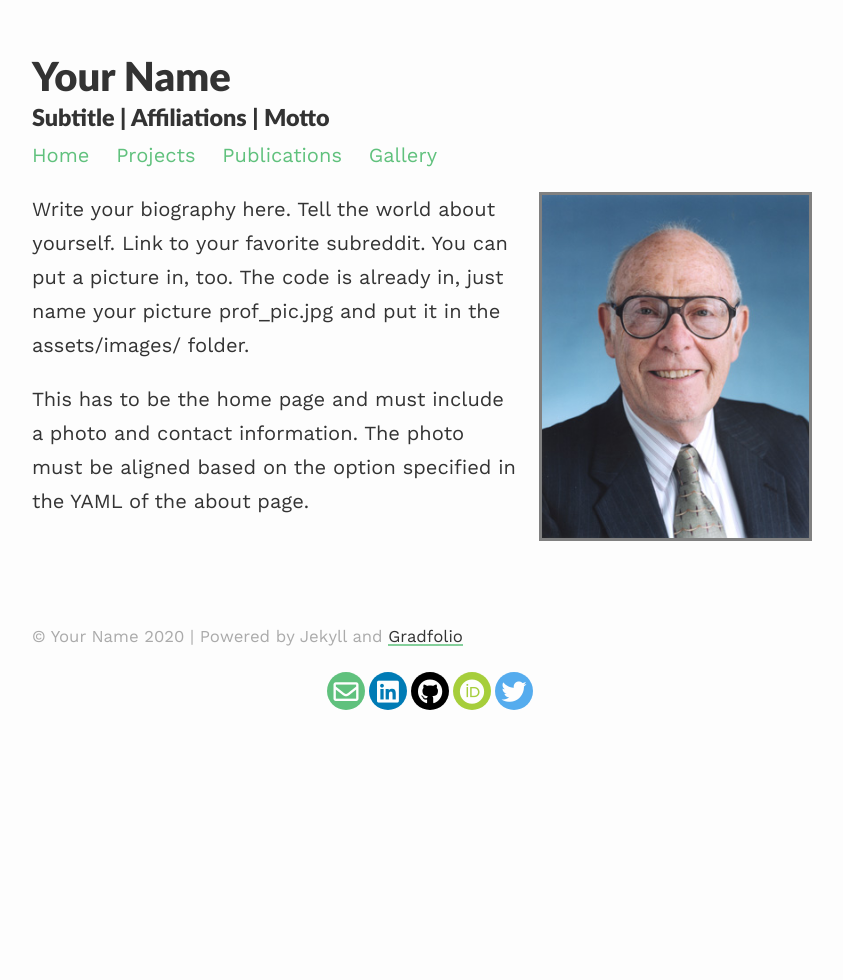
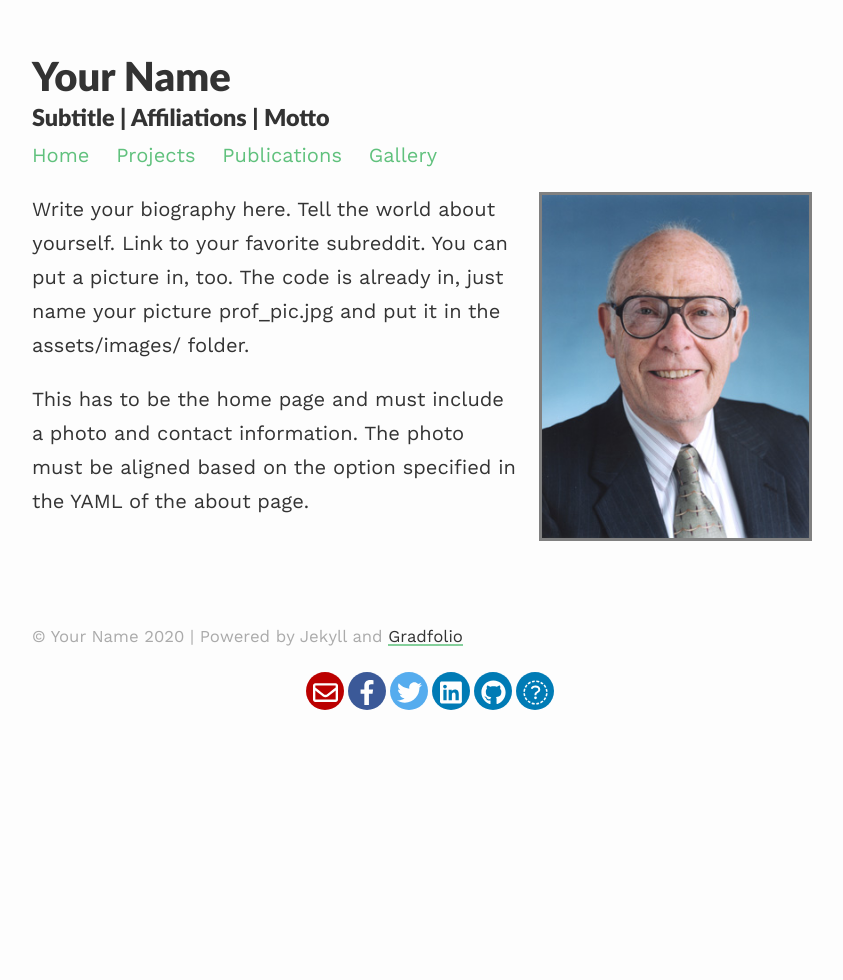
Before and after one commit to jitinnair1/gradfolio, a Jekyll site: the page built from index.md, in a window 1280 px wide. Shown: the whole page, without its empty margins (208-1051 px from the left). Built offline with Jekyll 4.4.1, drawn with Linux system fonts in a browser that asks for light colours; nearby versions of some CDN libraries; a style sheet for code colours, icons or effects is not loaded.

Commit message:
updated social media links

```diff
--- a/_config.yml
+++ b/_config.yml
@@ -4,13 +4,13 @@
 description: subtitle | affiliations | motto
 
 baseurl: # name of the repository
-email: jitin.s.nair@gmail.com
+email: your@email.com
 
-# Social media links in footer
-facebook:
+# Social media links
+facebook: nifft.baklol
 twitter: jitinnair1
 linkedin: jitinnair1
-github: jitinnair1
+githib: jitinnair1
 researchgate:
 orcid: 0000-0001-7004-9377
 
--- a/_includes/social-footer.html
+++ b/_includes/social-footer.html
@@ -1,3 +1,10 @@
+<script defer src="https://use.fontawesome.com/releases/v5.0.13/js/all.js"
+integrity="sha384-xymdQtn1n3lH2wcu0qhcdaOpQwyoarkgLVxC/wZ5q7h9gHtxICrpcaSUfygqZGOe"
+crossorigin="anonymous"></script>
+
+<link rel="stylesheet" href="https://cdn.rawgit.com/jpswalsh/academicons/master/css/academicons.min.css">
+
+
 <div class="rounded-social-buttons">
 
 {%- if site.email -%}
@@ -5,6 +12,24 @@
 class="social-button email" itemprop="email"
 href="mailto:{{ site.email }}" target="_blank">
 <i class="far fa-envelope"></i>
+</a>
+{%- endif -%}
+
+{%- if site.facebook -%}
+<a title="{{ _locale_string_follow | replace: '[NAME]', 'Facebook' }}"
+class="social-button facebook" itemprop="sameAs"
+href="https://www.facebook.com/{{ site.facebook }}"
+target="_blank">
+<i class="fab fa-facebook-f"></i>
+</a>
+{%- endif -%}
+
+{%- if site.twitter -%}
+<a title="{{ _locale_string_follow | replace: '[NAME]', 'Twitter' }}"
+class="social-button twitter"
+href="https://www.twitter.com/{{ site.twitter }}" itemprop="sameAs"
+target="_blank">
+<i class="fab fa-twitter"></i>
 </a>
 {%- endif -%}
 
@@ -17,9 +42,10 @@
 </a>
 {%- endif -%}
 
+
 {%- if site.github -%}
 <a title="{{ _locale_string_follow | replace: '[NAME]', 'GitHub' }}"
-class="social-button github"
+class="social-button linkedin"
 href="https://www.github.com/{{ site.github }}" itemprop="sameAs"
 target="_blank">
 <i class="fab fa-github"></i>
@@ -28,7 +54,7 @@
 
 {%- if site.researchgate -%}
 <a title="{{ _locale_string_follow | replace: '[NAME]', 'ResearchGate' }}"
-class="social-button researchgate"
+class="social-button linkedin"
 href="https://www.researchgate.net/profile/{{ site.researchgate }}" itemprop="sameAs"
 target="_blank">
 <i class="fab fa-researchgate"></i>
@@ -36,30 +62,12 @@
 {%- endif -%}
 
 {%- if site.orcid -%}
-<a title="{{ _locale_string_follow | replace: '[NAME]', 'Orcid' }}"
-class="social-button orcid"
+<a title="{{ _locale_string_follow | replace: '[NAME]', 'OrcID' }}"
+class="social-button linkedin"
 href="https://orcid.org/{{ site.orcid }}" itemprop="sameAs"
 target="_blank">
 <i class="fab fa-orcid"></i>
 </a>
 {%- endif -%}
 
-{%- if site.twitter -%}
-<a title="{{ _locale_string_follow | replace: '[NAME]', 'Twitter' }}"
-class="social-button twitter"
-href="https://www.twitter.com/{{ site.twitter }}" itemprop="sameAs"
-target="_blank">
-<i class="fab fa-twitter"></i>
-</a>
-{%- endif -%}
-
-{%- if site.facebook -%}
-<a title="{{ _locale_string_follow | replace: '[NAME]', 'Facebook' }}"
-class="social-button facebook" itemprop="sameAs"
-href="https://www.facebook.com/{{ site.facebook }}"
-target="_blank">
-<i class="fab fa-facebook-f"></i>
-</a>
-{%- endif -%}
-
 </div>
--- a/_layouts/default.html
+++ b/_layouts/default.html
@@ -20,8 +20,6 @@
         </div>
 
         {% seo %}
-
-        <script type="text/javascript"> (function() { var css = document.createElement('link'); css.href = 'https://use.fontawesome.com/releases/v5.11.0/css/all.css'; css.rel = 'stylesheet'; css.type = 'text/css'; document.getElementsByTagName('head')[0].appendChild(css); })(); </script>
 
     </head>
 
--- a/assets/css/_sass/footer-social.scss
+++ b/assets/css/_sass/footer-social.scss
@@ -1,7 +1,7 @@
-/* Social Icons for Footer from https://codepen.io/deutschland2k/pen/qKpdJX */
+/* Social Icons for Foorter from https://codepen.io/deutschland2k/pen/qKpdJX */
 
 .svg-inline--fa {
-  vertical-align: 0.900em;
+  vertical-align: 0.100em;
 }
 
 .rounded-social-buttons {
@@ -21,7 +21,7 @@
   color: #fefefe;
   font-size: 1.5625rem;
   font-weight: normal;
-  line-height: 1.5em;
+  line-height: 2em;
   border-radius: 1.6875rem;
   transition: all 0.5s ease;
   margin-right: 0.25rem;
@@ -34,12 +34,14 @@
           transform: rotate(360deg);
 }
 
-.rounded-social-buttons .fa-twitter,
+.rounded-social-buttons
+.fa-twitter,
 .fa-facebook-f,
 .fa-linkedin,
 .fa-github,
+.fa-researchgate,
 .fa-orcid,
-.fa-researchgate,
+.fa-
 .fa-envelope {
   font-size: 25px;
 }
@@ -75,41 +77,21 @@
 }
 
 .rounded-social-buttons .social-button.github {
-  background: #000000;
+  background: #bb0000;
 }
 
 .rounded-social-buttons .social-button.github:hover, .rounded-social-buttons .social-button.github:focus {
-  color: #000000;
+  color: #bb0000;
   background: #fefefe;
-  border-color: #000000;
+  border-color: #bb0000;
 }
 
 .rounded-social-buttons .social-button.email {
-  background: #60c17d;
+  background: #bb0000;
 }
 
 .rounded-social-buttons .social-button.email:hover, .rounded-social-buttons .social-button.email:focus {
-  color: #60c17d;
+  color: #bb0000;
   background: #fefefe;
-  border-color: #000000;
+  border-color: #bb0000;
 }
-
-.rounded-social-buttons .social-button.orcid {
-  background: #a6ce3b;
-}
-
-.rounded-social-buttons .social-button.orcid:hover, .rounded-social-buttons .social-button.orcid:focus {
-  color: #a6ce3b;
-  background: #fefefe;
-  border-color: #a6ce3b;
-}
-
-.rounded-social-buttons .social-button.researchgate {
-  background: #5dd1b0;
-}
-
-.rounded-social-buttons .social-button.researchgate:hover, .rounded-social-buttons .social-button.researchgate:focus {
-  color: #5dd1b0;
-  background: #fefefe;
-  border-color: #5dd1b0;
-}
```
